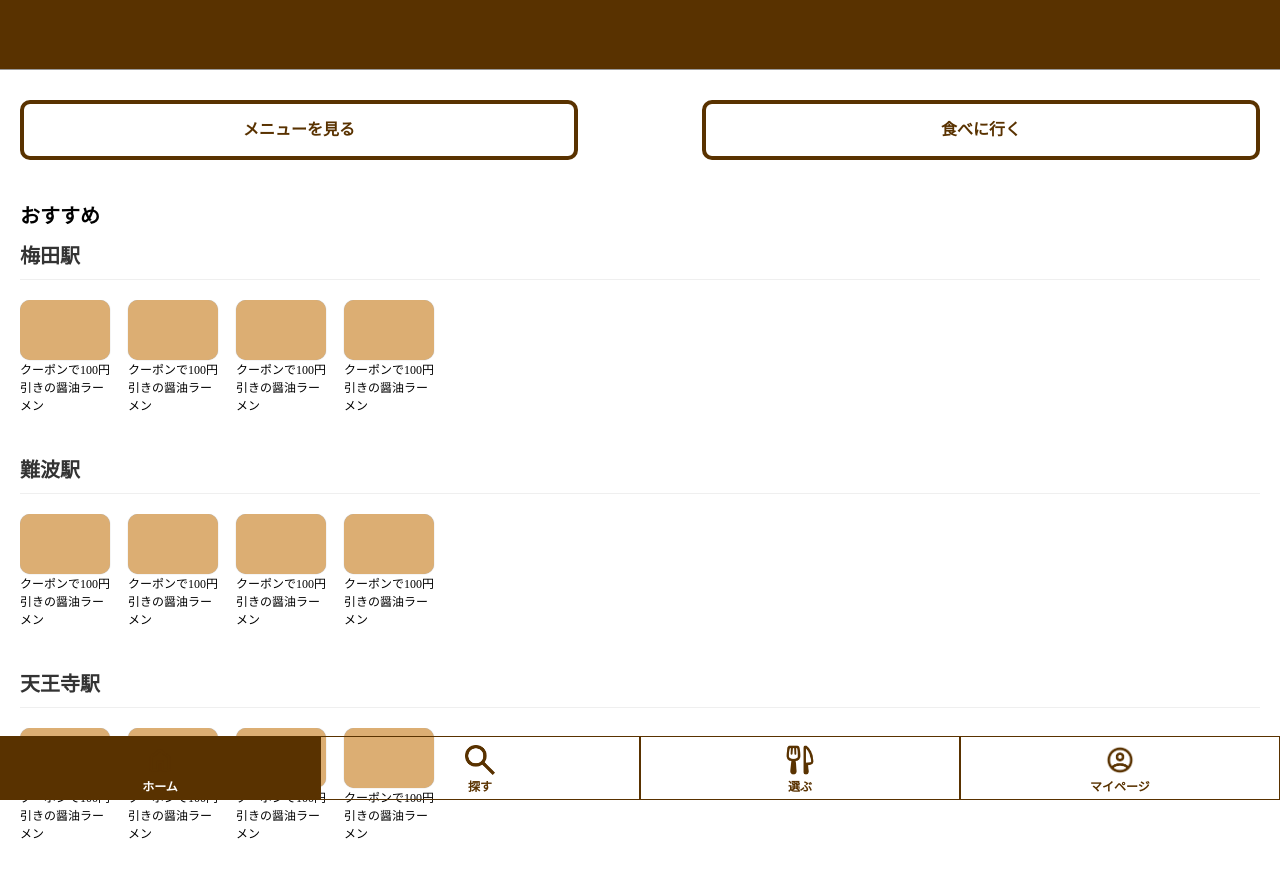
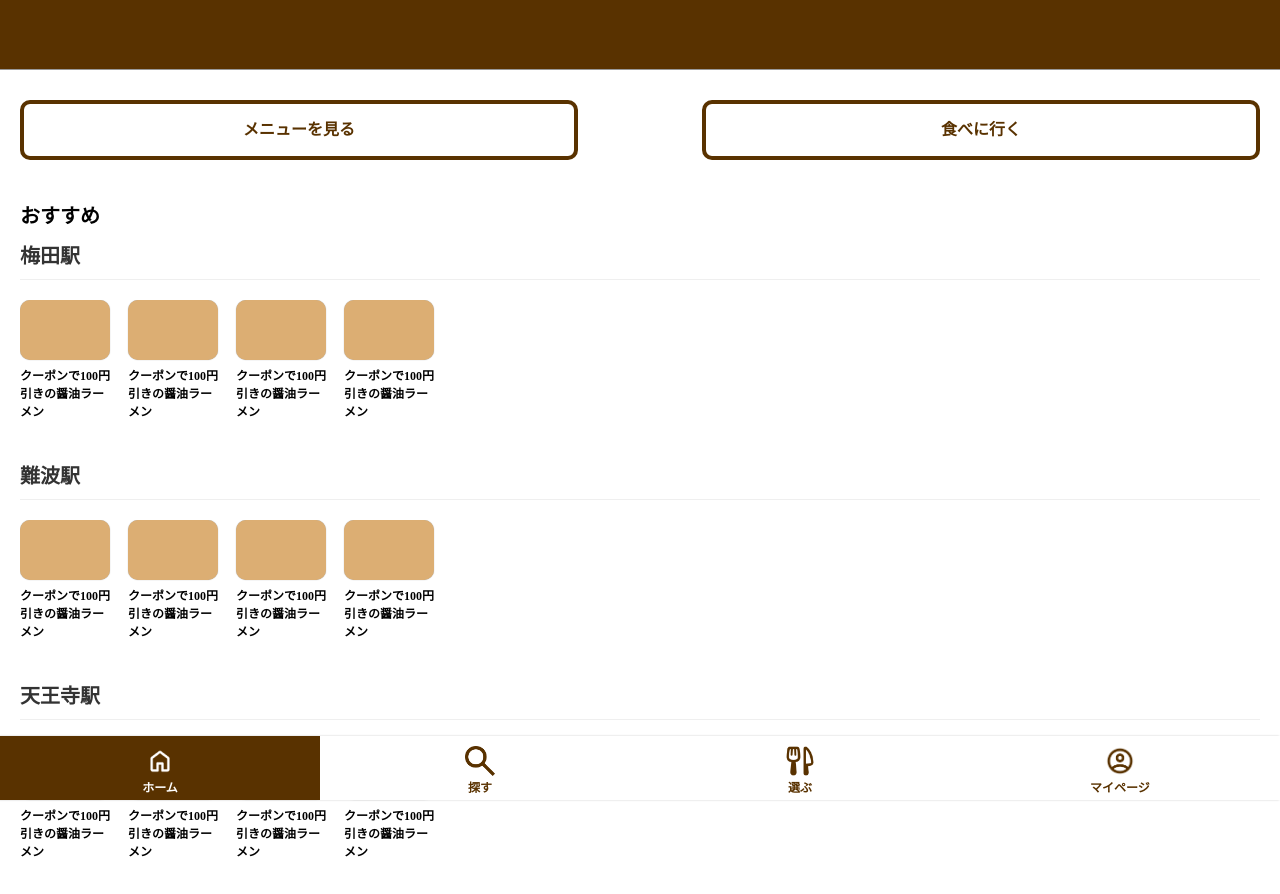
Before and after one commit to nsdhnt/MyPick, a plain HTML site: page index.html in a window 1280 px wide. Drawn offline with Linux system fonts and the light colour scheme.

Commit message:
ホームページナビ

```diff
--- a/css/index.css
+++ b/css/index.css
@@ -46,7 +46,6 @@ main{
 }
 section{
     width: 100%;
-    padding-right: 0;
     /* border: solid 1px tomato; */
 }
 .ereaWrap{
@@ -68,6 +67,8 @@ section{
         width: 90px;
         &:last-child{
             font-size: 1.2rem;
+            font-weight: bold;
+            margin-top: 6px;
         }
     }
 }
@@ -85,15 +86,17 @@ footer ul{
     position: fixed;
     left: 0;
     bottom: 0;
+    box-shadow: -1px 0 2px #ccc;
     li{
         /* width: 95px; */
         width: 25%;
         min-height: 64px;
-        border: solid 1px #593200;
+        /* border: solid 1px #593200; */
         font-weight: bold;
         font-size: 1.2rem;
         /* padding: 22px 0 8px 0; */
         text-align: center;
+        background-color: #fff;
         &:first-child a{
             color: #fff;
             background-color: #593200;
--- a/index.html
+++ b/index.html
@@ -1,9 +1,9 @@
 <!DOCTYPE html>
-<html lang="en">
+<html lang="ja">
 <head>
     <meta charset="UTF-8">
     <meta name="viewport" content="width=device-width, initial-scale=1.0">
-    <title>Document</title>
+    <title>My Pick トップページ</title>
     <link rel="stylesheet" href="common/css/common.css">
     <link rel="stylesheet" href="common/css/ress.css">
     <link rel="stylesheet" href="css/index.css">
@@ -91,8 +91,8 @@
     <footer>
         <nav>
             <ul>
-                <li class="home"><a href="#"><img src="images/home.png" alt="ホーム">ホーム</a></li>
-                <li><a href="#"><img src="images/search.png" alt="探す">探す</a></li>
+                <li class="home"><a href="#"><img src="images/home_white.png" alt="ホーム">ホーム</a></li>
+                <li><a href="news.html"><img src="images/search.png" alt="探す">探す</a></li>
                 <li><a href="#"><img src="images/select.png" alt="選ぶ">選ぶ</a></li>
                 <li><a href="#"><img src="images/mypage.png" alt="マイページ">マイページ</a></li>
             </ul>
```
